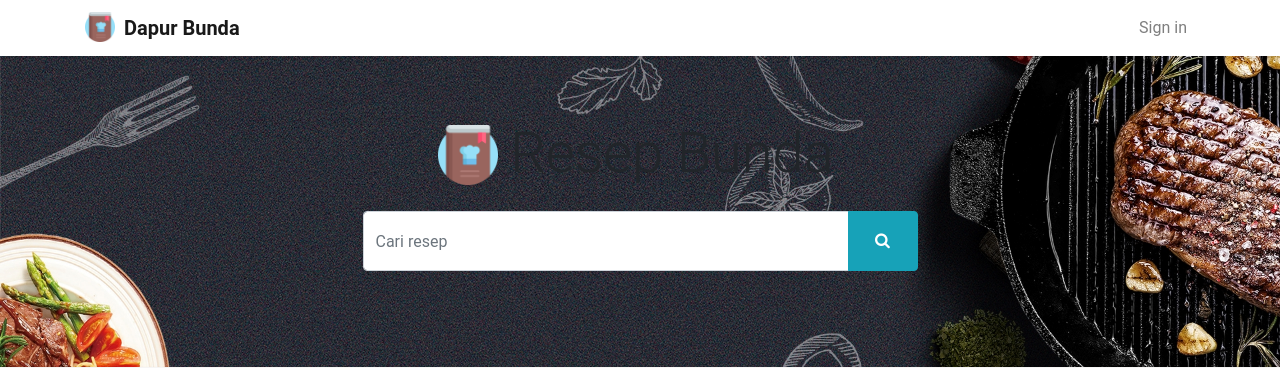
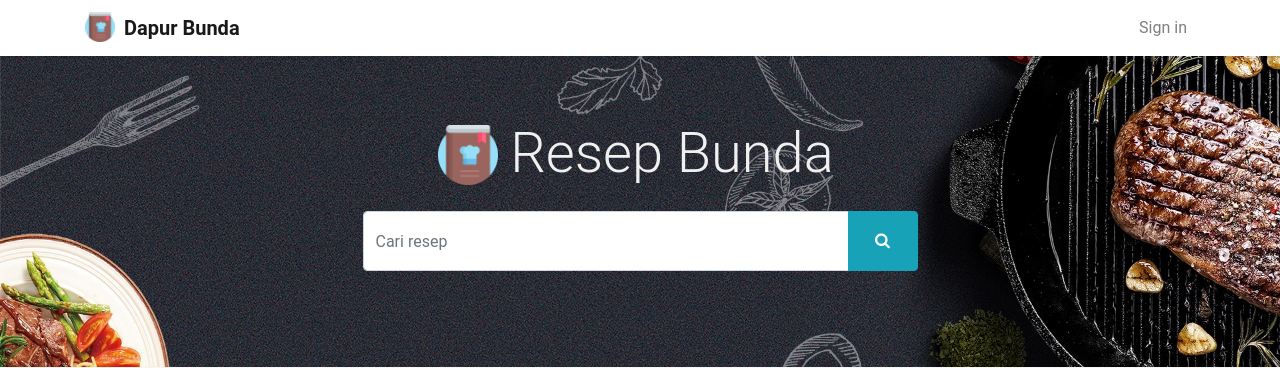
Before and after one commit to azmirizkifar20/Resep-Bunda, a PHP site: page / in a window 1280 px wide. Shown: the top 368 px of the page. Run offline with PHP 8.4, Linux system fonts and the light colour scheme; data comes from the database, SQL or seed files in the repository.

Commit message:
change text color

```diff
--- a/index.php
+++ b/index.php
@@ -65,7 +65,7 @@ if (isset($_POST['cari'])) {
         <div class="row my-5 justify-content-center">
             <div class="col-md-12 mt-4">
                 <img style="margin-top: -25px" src="assets/img/logo.png" width="60px">
-                <small class="display-4 m-2">Resep Bunda</small> <br> <br>
+                <small style="color: #f0f0f0" class="display-4 m-2">Resep Bunda</small> <br> <br>
                 <!-- <h1 class="display-4 mt-4">Resep Bunda</h1> <br> -->
                 <form method="POST" action="" class="form-inline w-100">
                     <div class="input-group w-50" style="height: 60px; margin: 0 auto">
--- a/user/index.php
+++ b/user/index.php
@@ -87,7 +87,7 @@ if (isset($_POST['cari'])) {
         <div class="row my-5 justify-content-center">
             <div class="col-md-12 mt-4">
                 <img style="margin-top: -25px" src="../assets/img/logo.png" width="60px">
-                <small class="display-4 m-2">Resep Bunda</small> <br> <br>
+                <small style="color: #f0f0f0" class="display-4 m-2">Resep Bunda</small> <br> <br>
                 <!-- <h1 class="display-4 mt-4">Resep Bunda</h1> <br> -->
                 <form method="POST" action="" class="form-inline w-100">
                     <div class="input-group w-50" style="height: 60px; margin: 0 auto">
```
